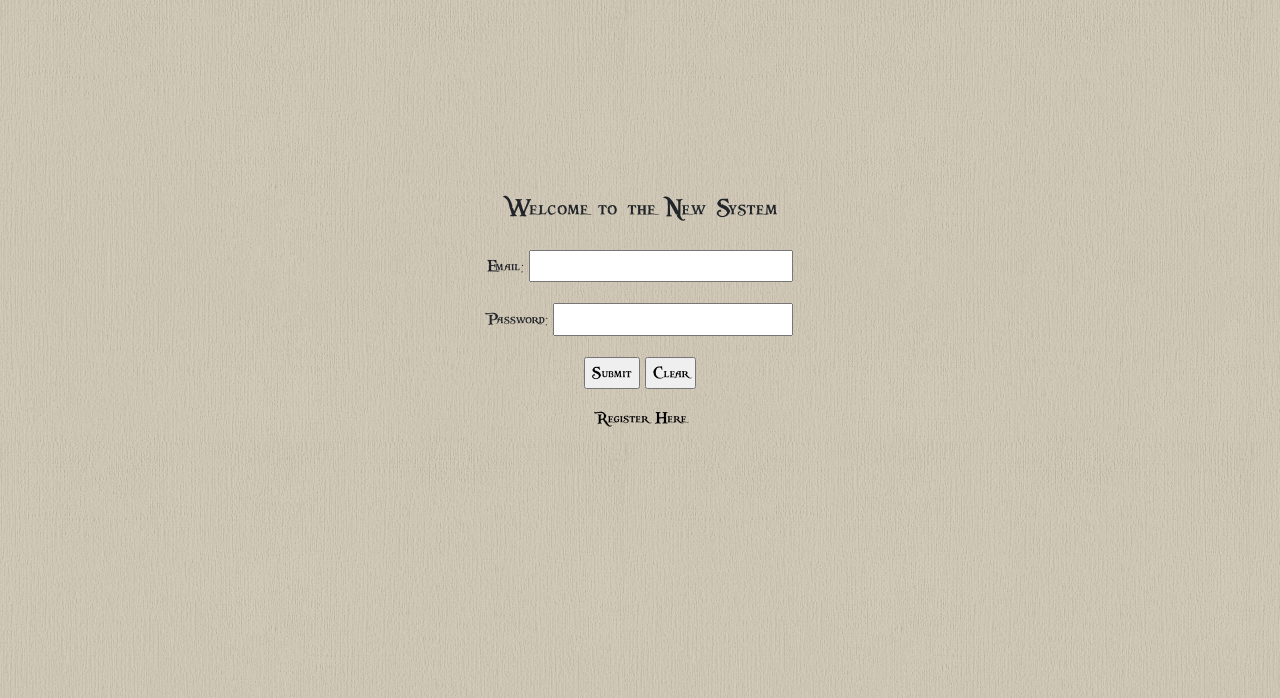
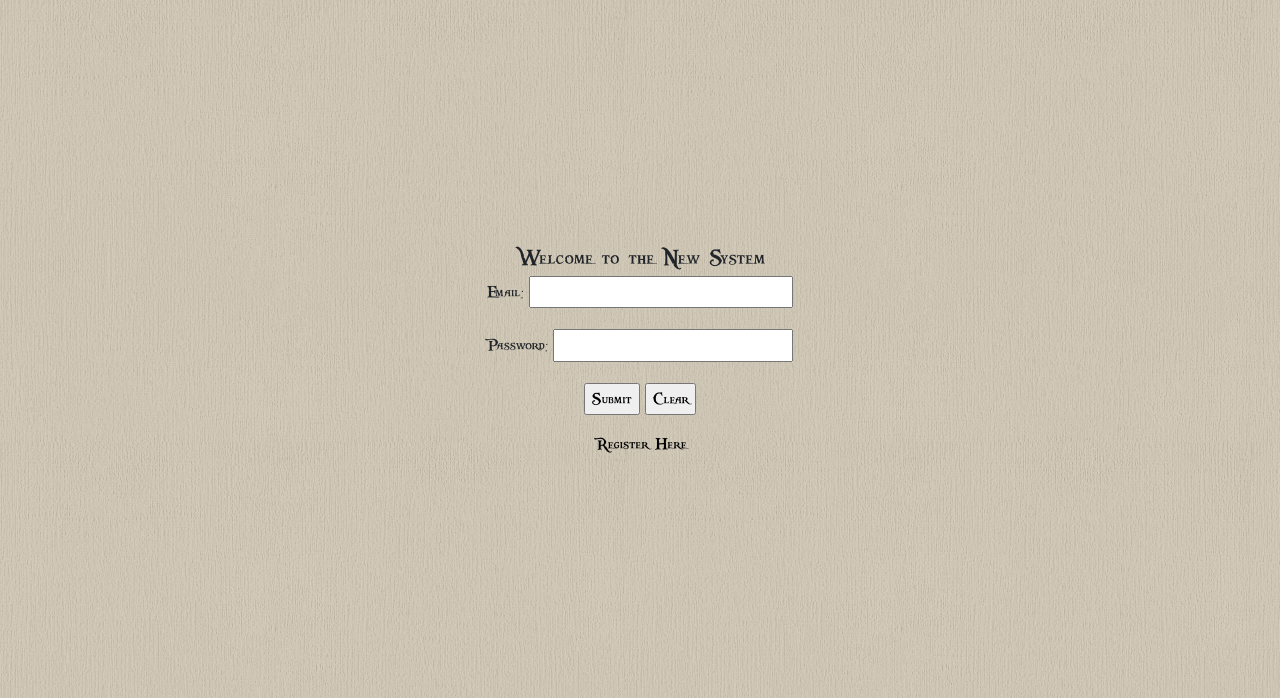
Before and after one commit to carlej/PNPN-Website, a PHP site: page /PNPN-Website/login.php in a window 1280 px wide. Shown: the top 698 px of the page. Run offline with PHP 8.4, Linux system fonts and the light colour scheme; a stand-in replaces the project's code that opens the database connection; some libraries are stand-ins or nearby versions.

Commit message:
Home Page Final Edit

```diff
--- a/CSS/Master.css
+++ b/CSS/Master.css
@@ -369,12 +369,23 @@ li {
 }
 
 /* New Master CSS starts here*/
+#WelcomeMessage {
+	display: inline-block;
+	margin-top: 10em;
+}
 
 #LoginWindow {
 	font-size: 1.1em;
 	display: inline-block;
 	text-align: center;
-	margin-top: 10em;
+	margin-top: 0em;
+}
+
+#LoginWindow2 {
+	font-size: 1.1em;
+	display: inline-block;
+	text-align: center;
+	margin-top: 0em;
 }
 
 #LoginE {
@@ -382,6 +393,7 @@ li {
 	font-size: 1em;
 	color: red;
 	text-align: center;
+	margin-top: 0em;
 }
 
 #RegisterWindow {
--- a/Javascript/tellmaketran.php
+++ b/Javascript/tellmaketran.php
@@ -107,7 +107,7 @@ $con = mysqli_connect(DB_HOST, DB_USER, DB_PASSWORD, DB_NAME);
 			//This adds a new entry into the JSON file that is used to store the history of each account
 
 
-			//creates history in the account making the deposite
+			//creates history in the account making the deposited
 			$queryHistFrom="SELECT history FROM accounts WHERE ID = '$Accfrom'";
 			$resultHistFrom= mysqli_query($con, $queryHistFrom);
 			$rowHistFrom=mysqli_fetch_row($resultHistFrom);
--- a/login.php
+++ b/login.php
@@ -8,8 +8,15 @@
 		<title>Login</title>
 		<?php //include("Views\Partials/header.php");?>
 	</head>
+	<body>
 
-	<body>
+		<div class ="container">
+			<div class = "d-flex justify-content-center">
+				<div style="font-family: pirates; font-size: 1.5em"; id = "WelcomeMessage">Welcome to the New System</div>
+			</div>
+		</div>
+
+
 		<?php
 		include 'Javascript/Connections/convar.php';
 
@@ -46,19 +53,24 @@
 				header("Location: /PNPN-Website/bank.php");
 			}
 			else{
-				echo '<div class="container-flow" id="LoginE">Incorrect Login</div>';
+				echo '<div class="container-flow" id="LoginE">
+						<div class = "d-flex justify-content-center">
+						<div class = "row" >
+						<div class = "col-12">Incorrect Login</div>
+						</div>
+						</div>
+					 </div>';
 			}
 		}
 	}
 	mysqli_close($con);
 	?>
 
-
 	<div class ="container">
 		<div class = "d-flex justify-content-center" id = "LoginWindow" >
-
+			<div class = "row">
+			<div class = "col-12">
 			<form method="post" id="addForm">
-	<legend style="padding: 0.5em; font-family: pirates; font-size: 1.5em">Welcome to the New System</legend>
     			<p>
         			<label for="Username" style="font-family: pirates">Email:</label>
 					<input type="text" class="required" name="Username" id="Username" style="width: 15em;">
@@ -74,10 +86,11 @@
 				<div id="buttons" class="align-center" style="font-family: pirates">
      				<a href="/PNPN-Website/register.php" style="color:black; text-decoration: none;">Register Here</a>
      			</div>
-
+			</form>
+			</div>
+			</div>
+		</div>
+	</div>
 
 	</body>
-	</div>
-</div>
-</form>
 </html>
```
Lines whose indentation alone changed are shown as unchanged.
